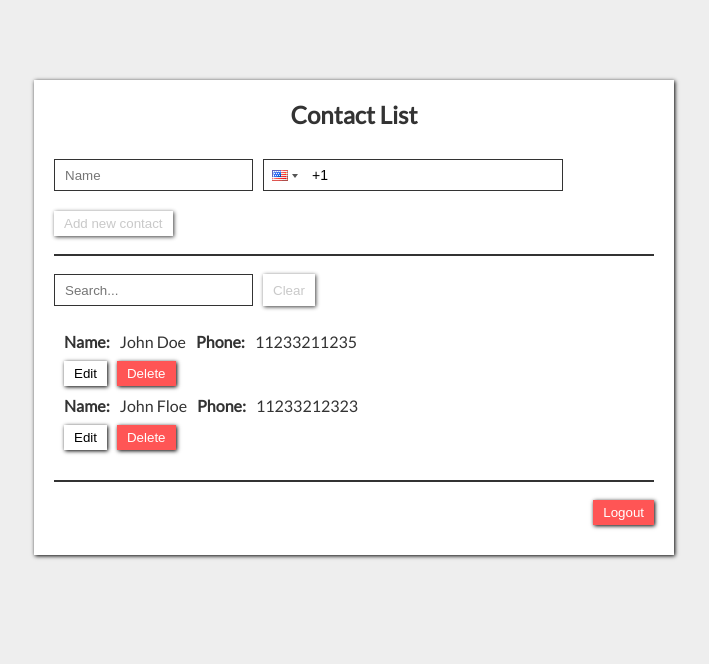
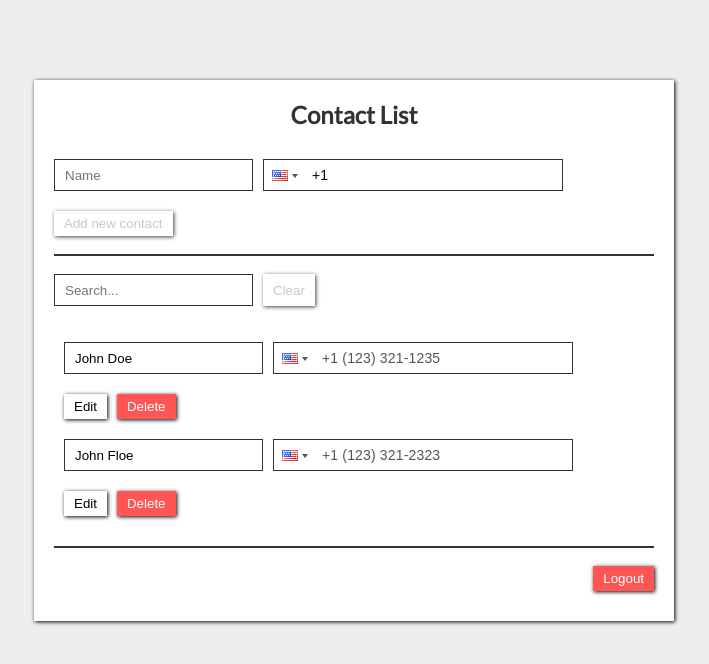
Before and after one commit to qqoen/contact-list, a React (Vite) app: page /contacts in a window 1280 px wide. Shown: the top 664 px of the page, without its empty margins (286-995 px from the left). Built offline with nearby package versions, Linux system fonts and the light colour scheme; data requests are answered from the project's data file.

Commit message:
updated view form

```diff
--- a/src/components/ContactForm.tsx
+++ b/src/components/ContactForm.tsx
@@ -9,6 +9,7 @@ interface IProp {
     contact: IContact;
     onNameChange: (value: string) => void;
     onPhoneChange: (value: string) => void;
+    readOnly: boolean;
 }
 
 const maxNameInput = 20;
@@ -27,13 +28,15 @@ export default function ContactForm(props: IProp): JSX.Element {
                 type="text"
                 placeholder="Name"
                 value={props.contact.name}
-                onChange={onNameChange} />
+                onChange={onNameChange}
+                readOnly={props.readOnly} />
 
             <div className="item">
                 <PhoneInput
                     country={'us'}
                     value={props.contact.phone}
-                    onChange={props.onPhoneChange} />
+                    onChange={props.onPhoneChange}
+                    disabled={props.readOnly} />
             </div>
         </div>
     );
--- a/src/components/ContactListItem.tsx
+++ b/src/components/ContactListItem.tsx
@@ -29,14 +29,14 @@ export default class ContactListItem extends React.Component<IProps, IState> {
     }
 
     public render(): JSX.Element {
-        if (this.state.isEditing) {
-            return (
-                <li className="item">
-                    <ContactForm
-                        contact={this.state.contact}
-                        onNameChange={this.onNameChange}
-                        onPhoneChange={this.onPhoneChange} />
+        const viewControls = (
+            <div className="flex">
+                <button className="button item" onClick={this.togleEditContact}>Edit</button>
+                <button className="button danger item" onClick={this.props.onDelete}>Delete</button>
+            </div>
+        );
 
+        const editControls = (
             <div className="flex">
                 <button
                     className="button primary item"
@@ -45,30 +45,19 @@ export default class ContactListItem extends React.Component<IProps, IState> {
 
                 <button className="button item" onClick={this.cancelEdit}>Cancel</button>
             </div>
+        );
+
+        return (
+            <li className="item">
+                <ContactForm
+                    contact={this.state.contact}
+                    onNameChange={this.onNameChange}
+                    onPhoneChange={this.onPhoneChange}
+                    readOnly={!this.state.isEditing} />
+
+                {this.state.isEditing ? editControls : viewControls}
             </li>
         );
-        } else {
-            return (
-                <li className="item">
-                    <div className="flex">
-                        <div className="flex item">
-                            <label className="label item">Name</label>
-                            <div className="item">{this.state.contact.name}</div>
-                        </div>
-
-                        <div className="flex item">
-                            <label className="label item">Phone</label>
-                            <div className="item">{this.state.contact.phone}</div>
-                        </div>
-                    </div>
-
-                    <div className="flex">
-                        <button className="button item" onClick={this.togleEditContact}>Edit</button>
-                        <button className="button danger item" onClick={this.props.onDelete}>Delete</button>
-                    </div>
-                </li>
-            );
-        }
     }
 
     private togleEditContact = () => {
```
Lines whose indentation alone changed are shown as unchanged.
